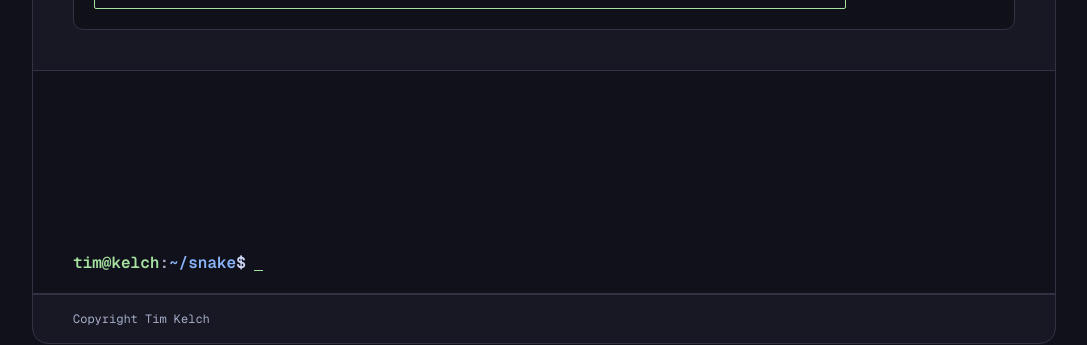
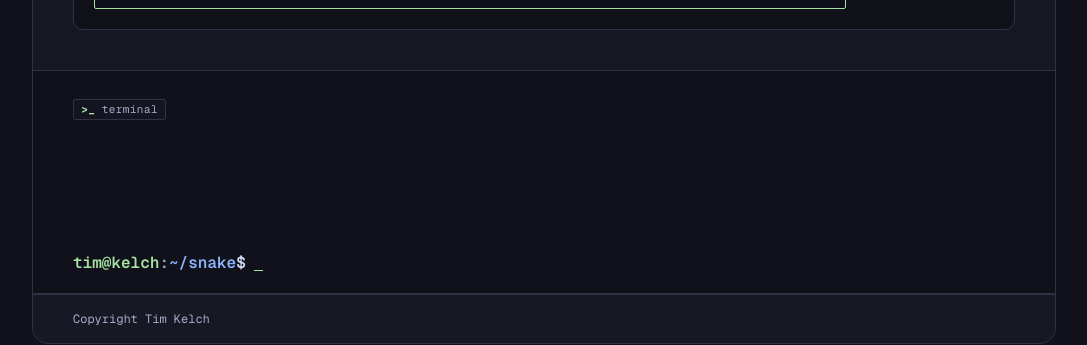
Before and after one commit to silicon-eagle/cv-sh, a Next.js app: page /snake in a window 1280 px wide. Shown: the part 828-1173 px from the top of the page, without its empty margins (96-1183 px from the left). Built offline with nearby package versions, Linux system fonts and the light colour scheme.

Commit message:
snake and t erminal styling

```diff
--- a/components/snake.tsx
+++ b/components/snake.tsx
@@ -310,6 +310,7 @@ export default function Snake() {
       aria-label="Snake game"
       tabIndex={0}
       onKeyDown={handleKeyDown}
+      onClick={() => gameRef.current?.focus({ preventScroll: true })}
     >
       <div className={styles.gameArea}>
         <div className={styles.playfield}>
--- a/components/terminal-line.tsx
+++ b/components/terminal-line.tsx
@@ -1,7 +1,7 @@
 "use client";
 
 import { usePathname } from "next/navigation";
-import { useEffect, useRef, useState } from "react";
+import { useEffect, useState, type RefObject } from "react";
 
 import { useTerminal } from "@/components/terminal-provider";
 import { autocompleteCommand, promptPath } from "@/lib/terminal";
@@ -22,10 +22,13 @@ export function Prompt({ path }: { path: string }) {
   );
 }
 
-export function TerminalLine() {
+type TerminalLineProps = {
+  inputRef: RefObject<HTMLInputElement | null>;
+};
+
+export function TerminalLine({ inputRef }: TerminalLineProps) {
   const pathname = usePathname();
   const { clear, execute, history } = useTerminal();
-  const inputRef = useRef<HTMLInputElement>(null);
   const [value, setValue] = useState("");
   const [cursorIndex, setCursorIndex] = useState(0);
   const [isFocused, setIsFocused] = useState(false);
@@ -35,7 +38,7 @@ export function TerminalLine() {
     if (pathname !== "/snake") {
       inputRef.current?.focus({ preventScroll: true });
     }
-  }, [pathname]);
+  }, [inputRef, pathname]);
 
   return (
     <div className={styles.line}>
--- a/components/terminal-panel.module.css
+++ b/components/terminal-panel.module.css
@@ -7,6 +7,28 @@
   padding: 1.75rem 1.25rem 1.25rem;
   background: var(--background);
   border-block: 1px solid var(--border);
+}
+
+.heading {
+  width: fit-content;
+  display: flex;
+  flex-shrink: 0;
+  align-items: center;
+  gap: 0.4rem;
+  margin-bottom: 0.875rem;
+  padding: 0.25rem 0.45rem;
+  color: var(--muted);
+  font-size: 0.6875rem;
+  line-height: 1;
+  letter-spacing: 0.04em;
+  background: color-mix(in srgb, var(--panel) 68%, transparent);
+  border: 1px solid var(--border);
+  border-radius: 2px;
+}
+
+.headingPrompt {
+  color: var(--accent);
+  font-weight: 700;
 }
 
 .output {
--- a/components/terminal-panel.tsx
+++ b/components/terminal-panel.tsx
@@ -13,6 +13,7 @@ import styles from "./terminal-panel.module.css";
 export function TerminalPanel() {
   const { output } = useTerminal();
   const outputRef = useRef<HTMLDivElement>(null);
+  const inputRef = useRef<HTMLInputElement>(null);
   const outputLength = output.length;
 
   useEffect(() => {
@@ -21,7 +22,20 @@ export function TerminalPanel() {
   }, [outputLength]);
 
   return (
-    <section className={styles.panel} aria-label="Interactive terminal">
+    <section
+      className={styles.panel}
+      aria-label="Interactive terminal"
+      onClick={(event) => {
+        const target = event.target as HTMLElement;
+        if (target.closest("button, a, input, textarea, select")) return;
+        inputRef.current?.focus({ preventScroll: true });
+      }}
+    >
+      <div className={styles.heading} aria-hidden="true">
+        <span className={styles.headingPrompt}>&gt;_</span>
+        <span>terminal</span>
+      </div>
+
       <div ref={outputRef} className={styles.output} aria-live="polite">
         {output.map((entry) => (
           <div key={entry.id} className={styles.outputEntry}>
@@ -37,7 +51,7 @@ export function TerminalPanel() {
         ))}
       </div>
 
-      <TerminalLine />
+      <TerminalLine inputRef={inputRef} />
     </section>
   );
 }
```
Also changed, not shown: 1 other file (tests, documents, lock files or other folders).
